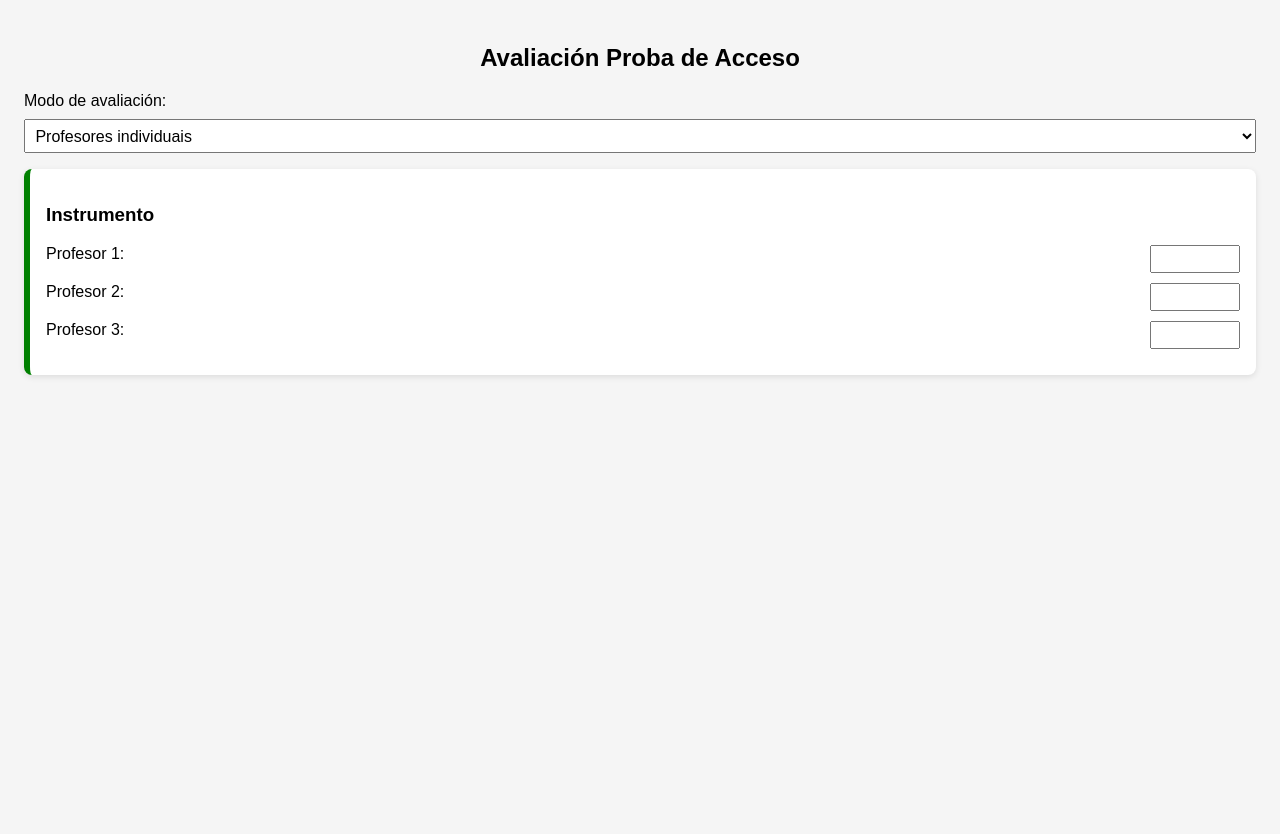
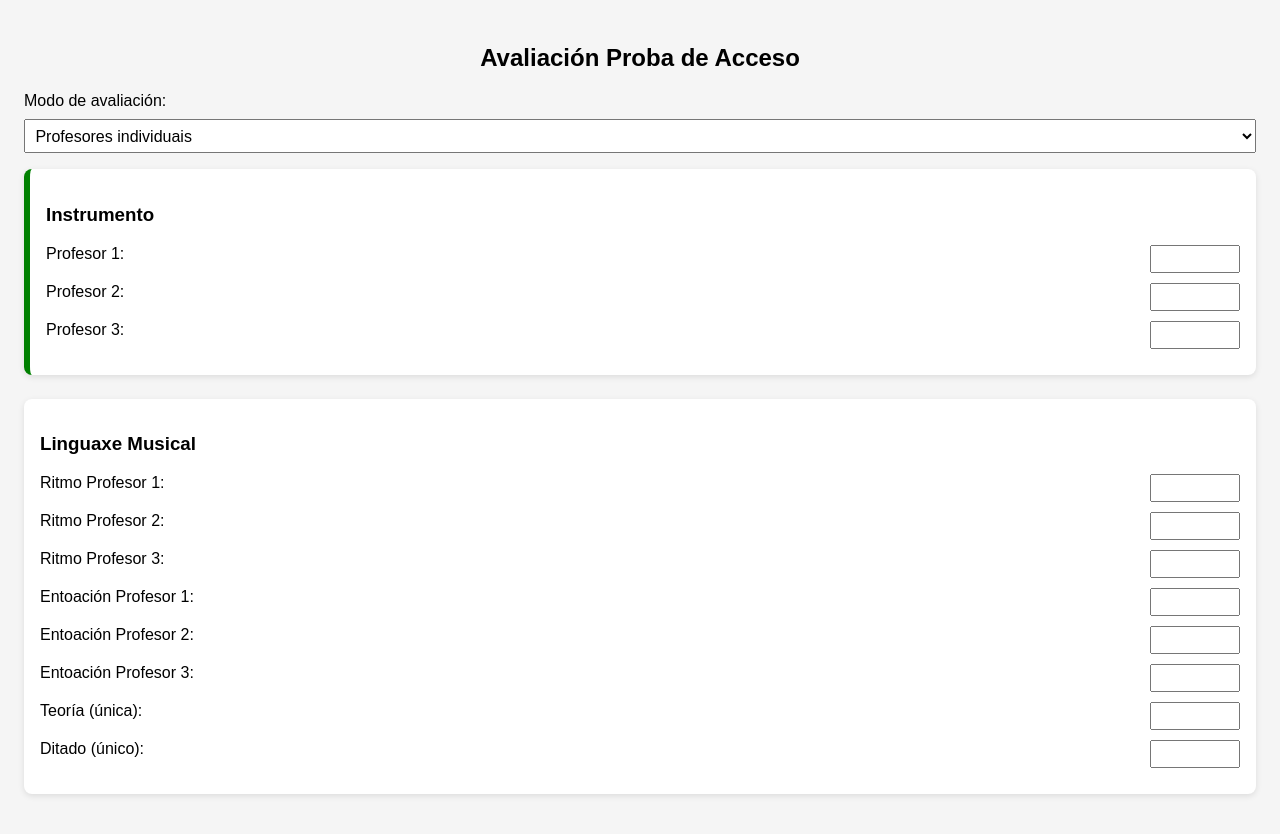
Before and after one commit to anchon1o/calculogp, a plain HTML site: page index.html in a window 1280 px wide. Before the commit the page ends 800 px from the top, so only its background shows below. Drawn offline with Linux system fonts and the light colour scheme.

Commit message:
Update index.html

```diff
--- a/index.html
+++ b/index.html
@@ -62,4 +62,56 @@
     </div>
 
     <div id="inst-consensuado" style="display:none;">
-      <label>Nota consensuada: <input type="num
+      <label>Nota consensuada: <input type="number" id="instC" min="0" max="10" step="0.01"></label>
+    </div>
+  </div>
+
+  <!-- BLOQUE LINGUAXE MUSICAL -->
+  <div class="bloque" id="bloque-linguaxe">
+    <h3>Linguaxe Musical</h3>
+
+    <!-- Ritmo -->
+    <div id="ritmo-individual">
+      <label>Ritmo Profesor 1: <input type="number" id="ritmo1" min="0" max="10" step="0.01"></label>
+      <label>Ritmo Profesor 2: <input type="number" id="ritmo2" min="0" max="10" step="0.01"></label>
+      <label>Ritmo Profesor 3: <input type="number" id="ritmo3" min="0" max="10" step="0.01"></label>
+    </div>
+    <div id="ritmo-consensuado" style="display:none;">
+      <label>Ritmo consensuado: <input type="number" id="ritmoC" min="0" max="10" step="0.01"></label>
+    </div>
+
+    <!-- Entoación -->
+    <div id="ento-individual">
+      <label>Entoación Profesor 1: <input type="number" id="ento1" min="0" max="10" step="0.01"></label>
+      <label>Entoación Profesor 2: <input type="number" id="ento2" min="0" max="10" step="0.01"></label>
+      <label>Entoación Profesor 3: <input type="number" id="ento3" min="0" max="10" step="0.01"></label>
+    </div>
+    <div id="ento-consensuado" style="display:none;">
+      <label>Entoación consensuada: <input type="number" id="entoC" min="0" max="10" step="0.01"></label>
+    </div>
+
+    <!-- Teoría -->
+    <label>Teoría (única): <input type="number" id="teoria" min="0" max="10" step="0.01"></label>
+
+    <!-- Ditado -->
+    <label>Ditado (único): <input type="number" id="dictado" min="0" max="10" step="0.01"></label>
+  </div>
+
+  <script>
+    function cambiarModo() {
+      const modo = document.getElementById("modo").value;
+
+      // Mostrar/ocultar bloques según modo
+      document.getElementById("inst-individual").style.display = modo === "individual" ? "block" : "none";
+      document.getElementById("inst-consensuado").style.display = modo === "consensuado" ? "block" : "none";
+
+      document.getElementById("ritmo-individual").style.display = modo === "individual" ? "block" : "none";
+      document.getElementById("ritmo-consensuado").style.display = modo === "consensuado" ? "block" : "none";
+
+      document.getElementById("ento-individual").style.display = modo === "individual" ? "block" : "none";
+      document.getElementById("ento-consensuado").style.display = modo === "consensuado" ? "block" : "none";
+    }
+  </script>
+
+</body>
+</html>
```
